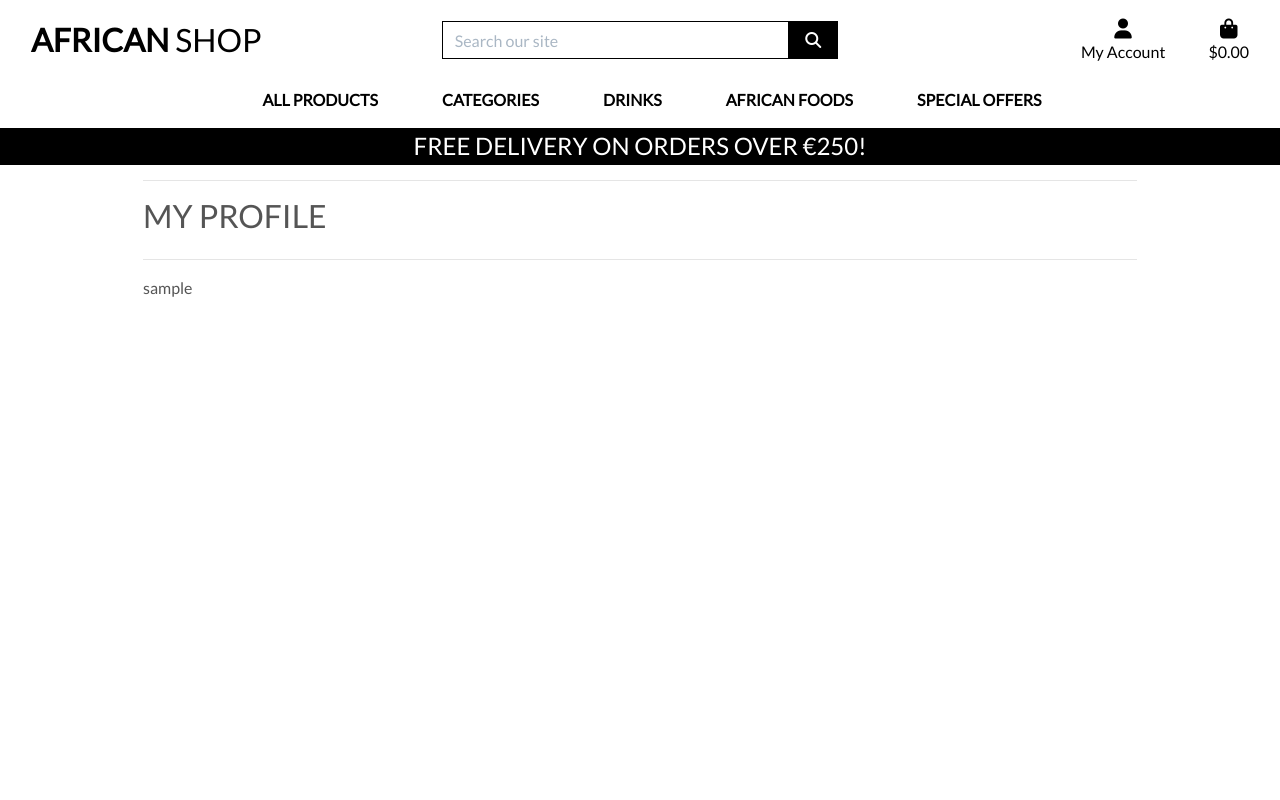
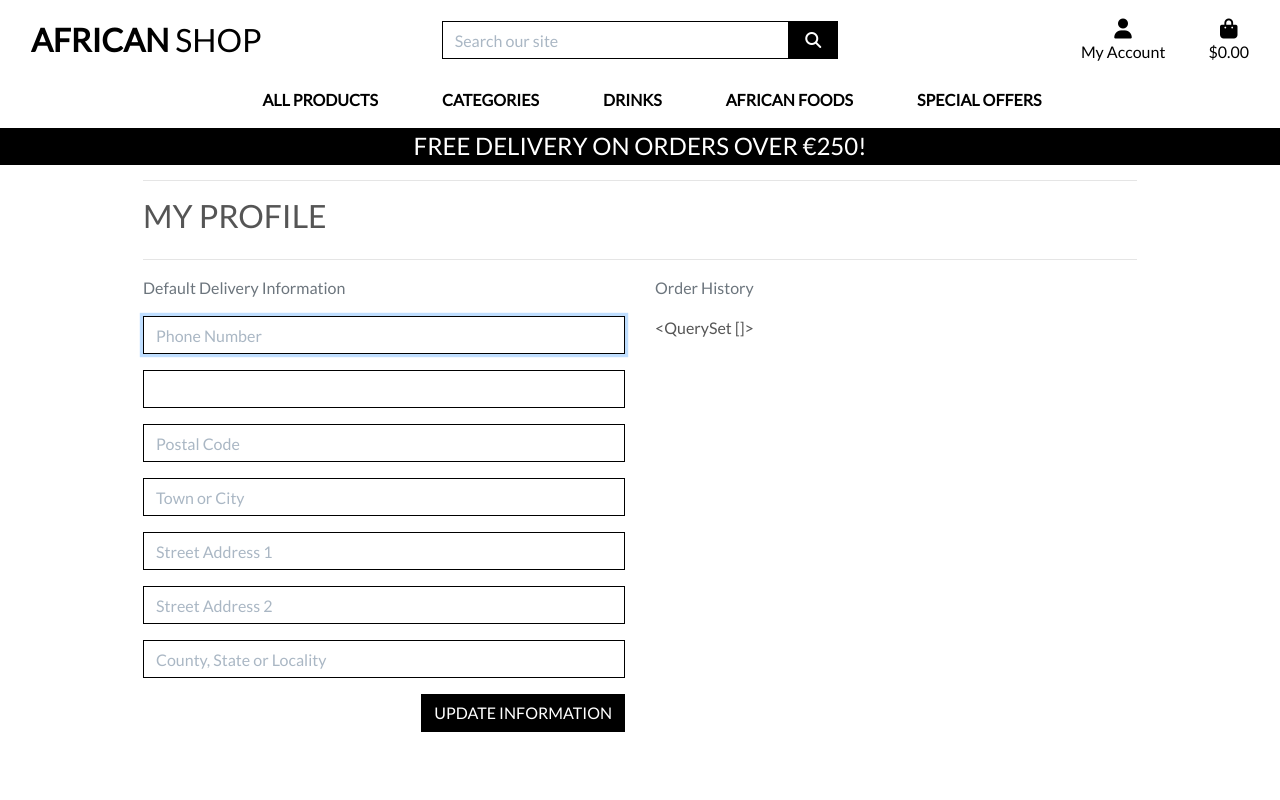
Before and after one commit to Irelandoracle1/boutique_ado_v2, a Django app: page /profile/ in a window 1280 px wide. Run offline with Django 5.2, Linux system fonts and the light colour scheme; the visitor is signed in with stand-in values (Sample User, id 1); data comes from the database, SQL or seed files in the repository; data that the repository does not hold is empty; some libraries are stand-ins or nearby versions.

Commit message:
fixing files issues

```diff
--- /dev/null
+++ b/profiles/forms.py
@@ -0,0 +1,53 @@
+from django import forms
+from .models import UserProfile
+from django_countries.widgets import CountrySelectWidget
+from django_countries.fields import CountryField
+
+
+class UserProfileForm(forms.ModelForm):
+    class Meta:
+        model = UserProfile
+        exclude = ('user',)
+
+        # 🔥 FIX: force proper country widget (prevents BlankChoiceIterator crash)
+        widgets = {
+            'default_country': CountrySelectWidget(),
+        }
+
+    def __init__(self, *args, **kwargs):
+        """
+        Add placeholders, classes, remove labels,
+        set autofocus on first field
+        """
+        super().__init__(*args, **kwargs)
+
+        placeholders = {
+            'default_phone_number': 'Phone Number',
+            'default_postcode': 'Postal Code',
+            'default_town_or_city': 'Town or City',
+            'default_street_address1': 'Street Address 1',
+            'default_street_address2': 'Street Address 2',
+            'default_county': 'County, State or Locality',
+        }
+
+        # autofocus first field
+        self.fields['default_phone_number'].widget.attrs['autofocus'] = True
+
+        for field in self.fields:
+            # skip country field (handled by widget above)
+            if field != 'default_country':
+
+                if self.fields[field].required:
+                    placeholder = f"{placeholders.get(field, field)} *"
+                else:
+                    placeholder = placeholders.get(field, field)
+
+                self.fields[field].widget.attrs['placeholder'] = placeholder
+
+            # common styling for all fields
+            self.fields[field].widget.attrs['class'] = (
+                'border-black rounded-0 profile-form-input'
+            )
+
+            # remove labels
+            self.fields[field].label = False
--- /dev/null
+++ b/profiles/static/profiles/css/profile.css
@@ -0,0 +1,16 @@
+#profile-update-form .form-control {
+    color: #000;
+}
+
+#profile-update-form input::placeholder {
+    color: #aab7c4;
+}
+
+#id_default_country,
+#id_default_country option:not(:first-child) {
+    color: #000;
+}
+
+#id_default_country option:first-child {
+    color: #aab7c4;
+}
--- /dev/null
+++ b/profiles/static/profiles/js/countryfield.js
@@ -0,0 +1,12 @@
+let countrySelected = $('#id_default_country').val();
+if(!countrySelected) {
+    $('#id_default_country').css('color', '#aab7c4');
+};
+$('#id_default_country').change(function() {
+    countrySelected = $(this).val();
+    if(!countrySelected) {
+        $(this).css('color', '#aab7c4');
+    } else {
+        $(this).css('color', '#000');
+    }
+});
--- a/profiles/templates/profiles/profile.html
+++ b/profiles/templates/profiles/profile.html
@@ -1,8 +1,15 @@
 {% extends "base.html" %}
 {% load static %}
+{% load crispy_forms_tags %}
+
+
+
+<link rel="stylesheet" href="{% static 'profiles/css/profile.css' %}">
+
+
 
 {% block extra_css %}
-    <link rel="stylesheet" href="{% static 'profiles/css/profile.css' %}">
+<link rel="stylesheet" href="{% static 'profiles/css/profile.css' %}">
 {% endblock %}
 
 {% block page_header %}
@@ -23,5 +30,23 @@
                 <hr>
             </div>
         </div>
-        {{ profile }}
+        <div class="row">
+            <div class="col-12 col-lg-6">
+                <p class="text-muted">Default Delivery Information</p>
+                <form class="mt-3" action="{% url 'profile' %}" method="POST" id="profile-update-form">
+                    {% csrf_token %}
+                    {{ form|crispy }}
+                    <button class="btn btn-black rounded-0 text-uppercase float-right">Update Information</button>
+                </form>
+            </div>
+            <div class="col-12 col-lg-6">
+                <p class="text-muted">Order History</p>
+                {{ orders }}
+            </div>
+        </div>
 {% endblock %}
+
+{% block postloadjs %}
+    {{ block.super }}
+    <script type="text/javascript" src="{% static 'profiles/js/countryfield.js' %}"></script>
+{% endblock %}
--- a/profiles/views.py
+++ b/profiles/views.py
@@ -1,15 +1,28 @@
 from django.shortcuts import render, get_object_or_404
+from django.contrib import messages
 
 from .models import UserProfile
+from .forms import UserProfileForm
 
 
 def profile(request):
     """ Display the user's profile. """
     profile = get_object_or_404(UserProfile, user=request.user)
 
+    if request.method == 'POST':
+        form = UserProfileForm(request.POST, instance=profile)
+        if form.is_valid():
+            form.save()
+            messages.success(request, 'Profile updated successfully')
+
+    form = UserProfileForm(instance=profile)
+    orders = profile.orders.all()
+
     template = 'profiles/profile.html'
     context = {
-        'profile': profile,
+        'form': form,
+        'orders': orders,
+        'on_profile_page': True
     }
 
     return render(request, template, context)
--- a/templates/base.html
+++ b/templates/base.html
@@ -16,6 +16,7 @@
   <!-- Bootstrap 4 CSS -->
   <link rel="stylesheet" href="https://stackpath.bootstrapcdn.com/bootstrap/4.4.1/css/bootstrap.min.css"
     integrity="sha384-Vkoo8x4CGsO3+Hhxv8T/Q5PaXtkKtu6ug5TOeNV6gBiFeWPGFN9MuhOf23Q9Ifjh" crossorigin="anonymous">
+    <link rel="stylesheet" href="https://cdnjs.cloudflare.com/ajax/libs/flag-icon-css/3.5.0/css/flag-icon.min.css">
 
   <!-- Google Fonts -->
   <link rel="stylesheet" href="https://fonts.googleapis.com/css?family=Lato&display=swap">
--- a/templates/includes/toasts/toast_success.html
+++ b/templates/includes/toasts/toast_success.html
@@ -14,7 +14,7 @@
                 <hr class="mt-1 mb-3">
             </div>
         </div>
-        {% if grand_total %}
+        {% if grand_total and not on_profile_page  %}
             <p class="logo-font bg-white text-black py-1">Your Bag ({{ product_count }})</p>
             <div class="bag-notification-wrapper">
                 {% for item in bag_items %}
```
Also changed, not shown: oracleShop/settings.py (+8 -1 lines), profiles/static/profile.css (deleted).
